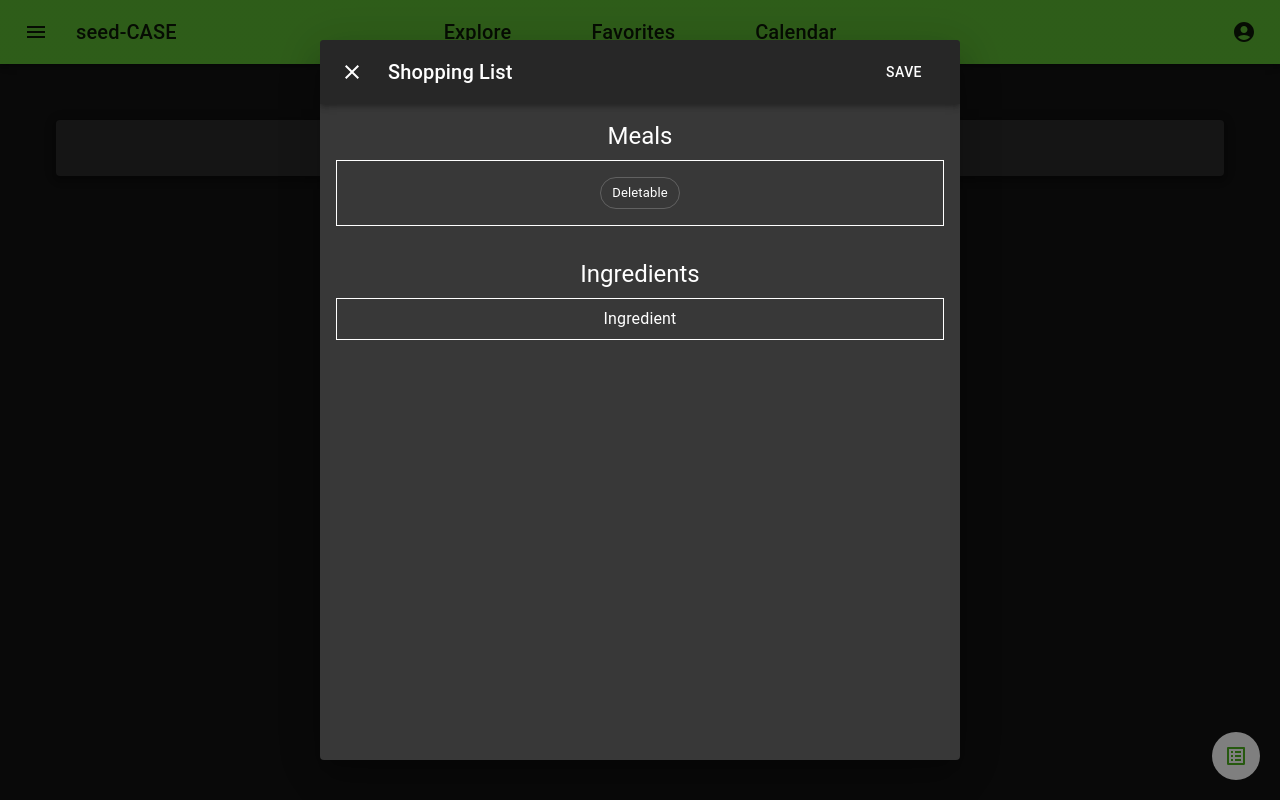
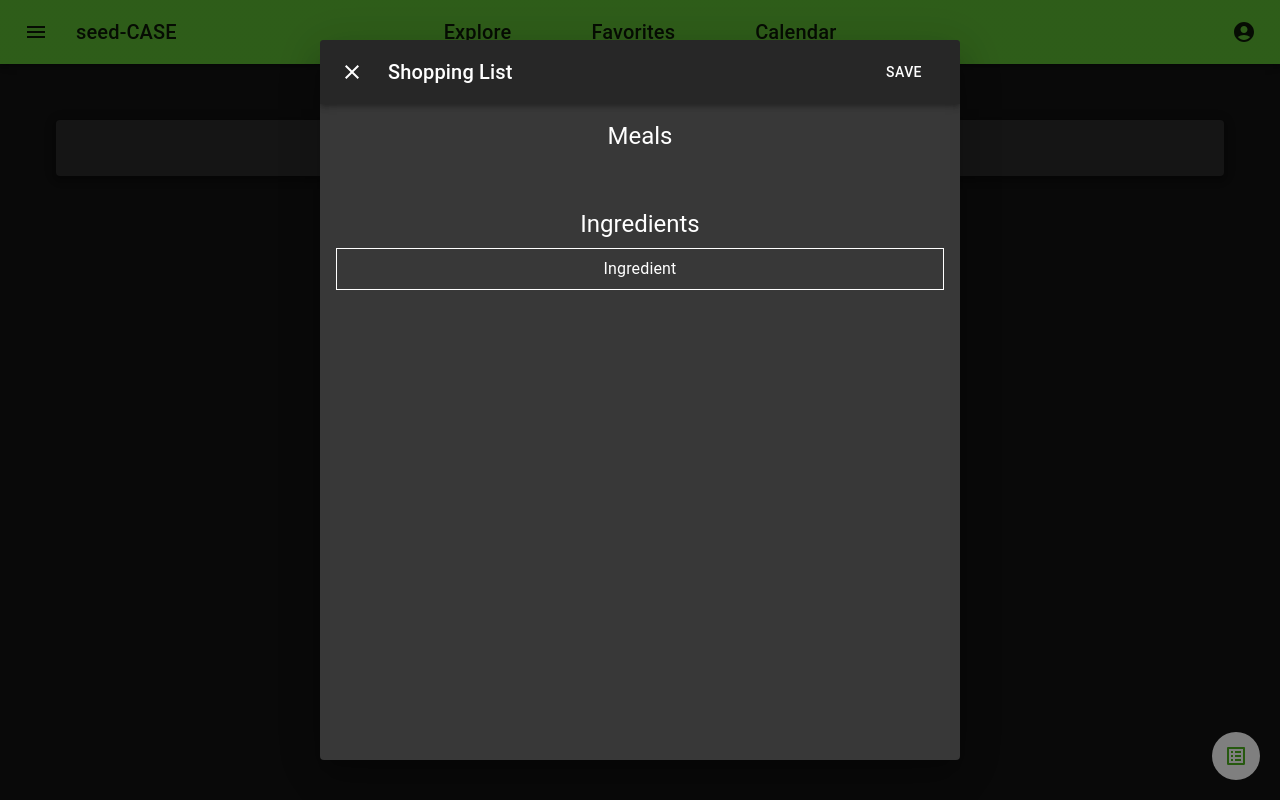
Before and after one commit to djcmerc/seed-case, a React (Create React App) app: page /favorites in a window 1280 px wide. Both pictures are taken after a click on the button 1236 px from the left and 756 px from the top of the page. Built offline with nearby package versions, Linux system fonts and the light colour scheme.

Commit message:
Added shopping list meal names to shopping list window.

```diff
--- a/src/components/explore/MealCard.tsx
+++ b/src/components/explore/MealCard.tsx
@@ -15,6 +15,7 @@ import { BasicMealInfo } from '../shared/types/Meals';
 import { Link } from 'react-router-dom';
 import React, { useCallback } from 'react';
 import UserContext from '../../store/UserContext';
+import { getMealById } from '../../api/GetUtils';
 
 interface MealCardProps {
   mealData: BasicMealInfo;
@@ -48,6 +49,21 @@ const MealCard = ({ mealData }: MealCardProps) => {
       );
       userCtx.favorites = filteredFavorites;
       setIsFavorited(false);
+    }
+  };
+
+  const onAddShoppingListHandler = () => {
+    if (
+      !userCtx.shoppingList.some(
+        (shoppingListItem) => shoppingListItem.idMeal === mealData.idMeal
+      )
+    ) {
+      const responseMeal = getMealById(mealData.idMeal);
+      responseMeal.then((val) => {
+        if (val) {
+          userCtx.shoppingList.push(val);
+        }
+      });
     }
   };
 
@@ -106,6 +122,7 @@ const MealCard = ({ mealData }: MealCardProps) => {
               size="small"
               color="primary"
               sx={{ borderRadius: '25%' }}
+              onClick={onAddShoppingListHandler}
             >
               <ListAltIcon />
               <AddIcon sx={{ height: 13, width: 13 }} />
--- a/src/components/favorites/MealNamesContainer.tsx
+++ b/src/components/favorites/MealNamesContainer.tsx
@@ -1,6 +1,24 @@
 import { Box, Chip, Stack, Typography } from '@mui/material';
+import React from 'react';
+import UserContext from '../../store/UserContext';
 
-const MealNamesContainer = () => {
+interface MealNamesContainerProps {
+  mealNames: string[];
+}
+const MealNamesContainer = ({ mealNames }: MealNamesContainerProps) => {
+  const userCtx = React.useContext(UserContext);
+  const [meals, setMeals] = React.useState<string[]>(mealNames);
+
+  const mealDeleteHandler = (mealName: string) => {
+    const filteredShoppingList = userCtx.shoppingList.filter(
+      (meal) => meal.strMeal !== mealName
+    );
+    userCtx.shoppingList = filteredShoppingList;
+    const newMealNames = filteredShoppingList.map((meal) => {
+      return meal.strMeal;
+    });
+    setMeals(newMealNames);
+  };
   return (
     <>
       <Box display="flex" flexDirection="column" m={2}>
@@ -9,11 +27,17 @@ const MealNamesContainer = () => {
             Meals
           </Typography>
         </Box>
-        <Box border={1} mt={1} p={1} display="flex" justifyContent="center">
-          <Stack flexWrap="wrap" direction="row">
-            <Box m={1}>
-              <Chip label="Deletable" variant="outlined" />
-            </Box>
+        <Box mt={1} p={1} display="flex" justifyContent="center">
+          <Stack flexWrap="wrap" direction="row" justifyContent="center">
+            {meals.map((mealName) => {
+              return (
+                <Chip
+                  label={mealName}
+                  variant="outlined"
+                  onDelete={() => mealDeleteHandler(mealName)}
+                />
+              );
+            })}
           </Stack>
         </Box>
       </Box>
--- a/src/components/favorites/ShoppingList.tsx
+++ b/src/components/favorites/ShoppingList.tsx
@@ -12,6 +12,7 @@ import {
 import React from 'react';
 import MealNamesContainer from './MealNamesContainer';
 import IngredientsContainer from './IngredientsContainer';
+import UserContext from '../../store/UserContext';
 
 const styles = {
   listIcon: {
@@ -28,6 +29,10 @@ const styles = {
 };
 
 const ShoppingList = () => {
+  const userCtx = React.useContext(UserContext);
+  const listMeals: string[] = userCtx.shoppingList.map((meal) => {
+    return meal.strMeal;
+  });
   const [open, setOpen] = React.useState(false);
 
   const handleClickOpen = () => {
@@ -63,7 +68,7 @@ const ShoppingList = () => {
             </Button>
           </Toolbar>
         </AppBar>
-        <MealNamesContainer />
+        <MealNamesContainer mealNames={listMeals} />
         <IngredientsContainer />
       </Dialog>
     </>
--- a/src/store/UserContext.ts
+++ b/src/store/UserContext.ts
@@ -1,11 +1,15 @@
 import React from 'react';
-import { BasicMealInfo } from '../components/shared/types/Meals';
+import { BasicMealInfo, Meal } from '../components/shared/types/Meals';
 
 interface UserContextProps {
   favorites: BasicMealInfo[];
+  shoppingList: Meal[];
 }
 
-export const defaultUserCtx: UserContextProps = { favorites: [] };
+export const defaultUserCtx: UserContextProps = {
+  favorites: [],
+  shoppingList: []
+};
 const UserContext = React.createContext(defaultUserCtx);
 
 export default UserContext;
```
